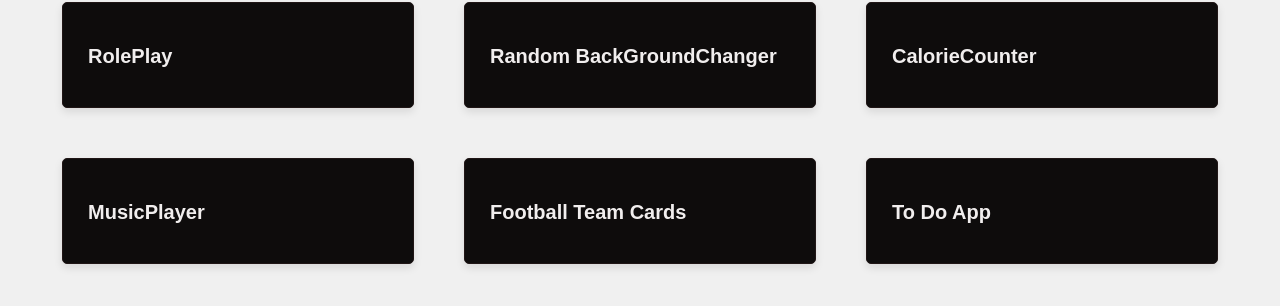
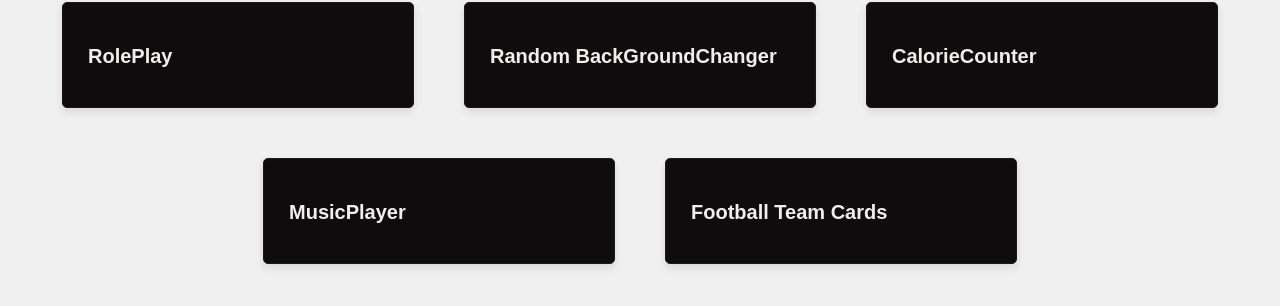
Before and after one commit to LIZA1608/FRONTEND_FREECODE_CAMP, a plain HTML site: page index.html in a window 1280 px wide. Shown: the part 76-382 px from the top of the page. Drawn offline with Linux system fonts and the light colour scheme.

Commit message:
Update index.html

```diff
--- a/index.html
+++ b/index.html
@@ -42,18 +42,18 @@
                 <h2>Football Team Cards</h2>
             </a>
         </div>
-        <div class="card">
-            <a href="Projects/ToDoApp/todoApp.html">
-                <h2>To Do App</h2>
-            </a>
-        </div>
+
         <!-- <div class="card">
             <a href="Projects/PalindromeChecker/palindromeChecker.html">
                 <h2>Palindrome Checker</h2>
                 <p>An application that checks whether a given word is a palindrome.</p>
             </a>
         </div>
-
+        <div class="card">
+            <a href="Projects/ToDoApp/todoApp.html">
+                <h2>To Do App</h2>
+            </a>
+    </div>
         <div class="card">
             <a href="Projects/DecimaltoBinaryConverter/DecimaltoBinaryConverter.html">
                 <h2>Decimal To Binary Converter</h2>
```
